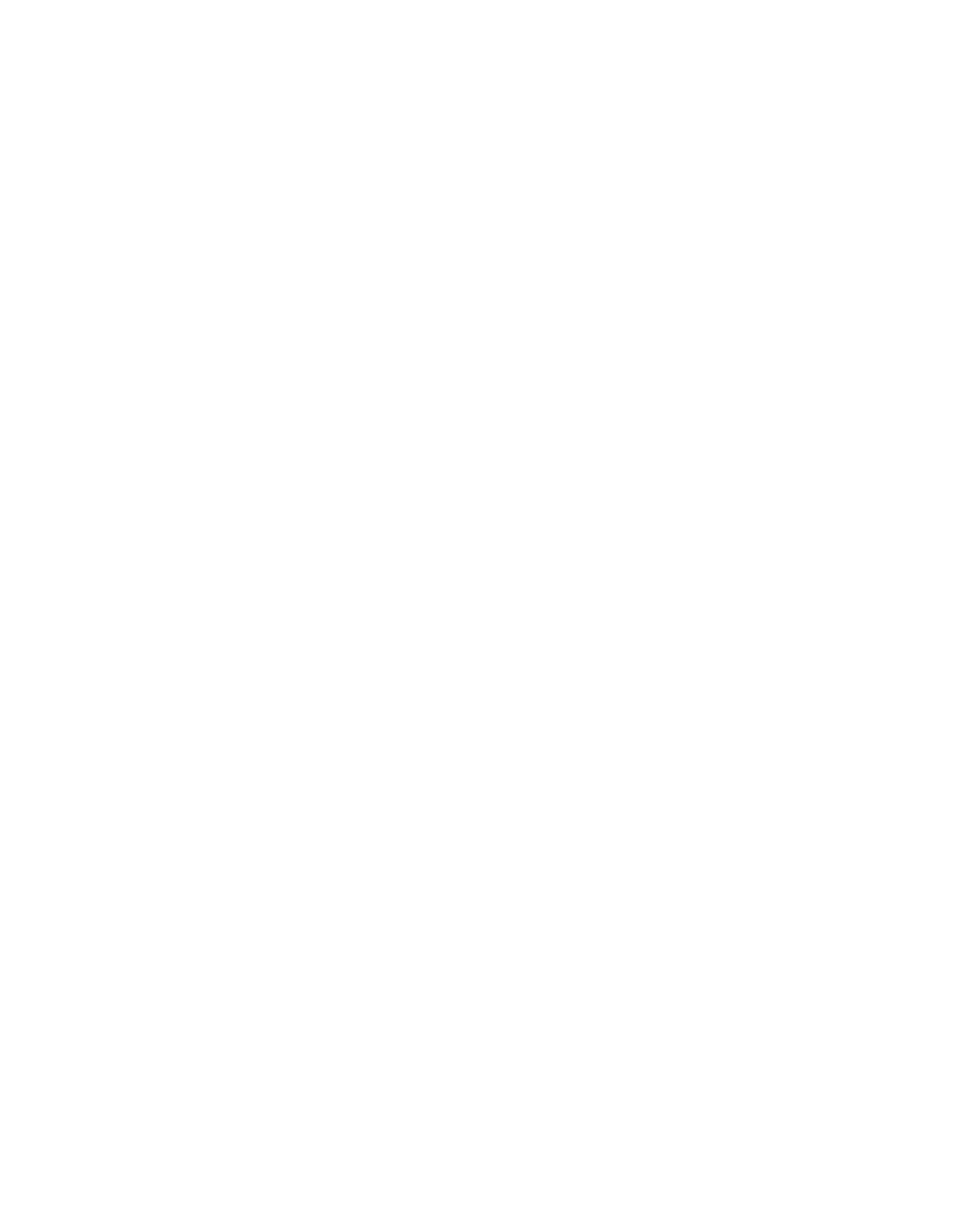
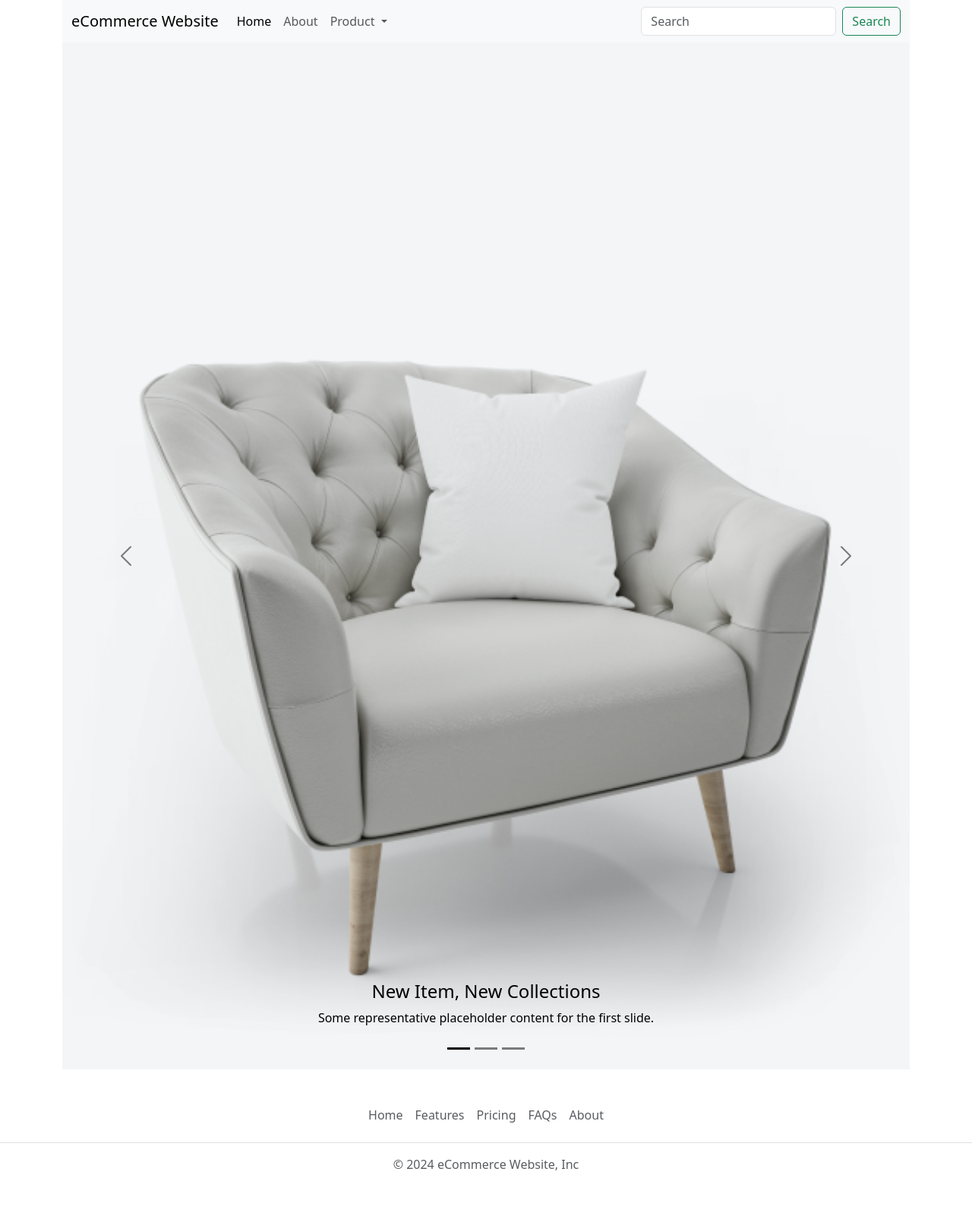
Before and after one commit to ahmedhuyu/eCommerceWebsite, a Django app: page / in a window 1280 px wide. Before the commit the page is empty. Shown: the whole page at 76% size. Before the commit the page ends 800 px from the top, so only its background shows below. Run offline with Django 5.2, Linux system fonts and the light colour scheme.

Commit message:
statics, templates and home pages

```diff
--- a/eCommerceWebsite/settings.py
+++ b/eCommerceWebsite/settings.py
@@ -118,6 +118,10 @@ USE_TZ = True
 # https://docs.djangoproject.com/en/5.1/howto/static-files/
 
 STATIC_URL = 'static/'
+STATIC_ROOT = os.path.join(BASE_DIR, 'static')
+STATICFILES_DIRS = [
+    os.path.join(BASE_DIR, 'eCommerceWebsite/static')
+]
 
 # Default primary key field type
 # https://docs.djangoproject.com/en/5.1/ref/settings/#default-auto-field
--- a/templates/products/base.html
+++ b/templates/products/base.html
@@ -0,0 +1,65 @@
+{% load static %}
+
+<!doctype html>
+<html lang="en">
+  <head>
+    <meta charset="utf-8">
+    <meta name="viewport" content="width=device-width, initial-scale=1">
+    <title>eCommerce Website</title>
+    <link href="https://cdn.jsdelivr.net/npm/bootstrap@5.3.3/dist/css/bootstrap.min.css" rel="stylesheet" integrity="sha384-QWTKZyjpPEjISv5WaRU9OFeRpok6YctnYmDr5pNlyT2bRjXh0JMhjY6hW+ALEwIH" crossorigin="anonymous">
+  </head>
+  <body>
+    <div class="container">
+      <nav class="navbar navbar-expand-lg bg-body-tertiary">
+        <div class="container-fluid">
+          <a class="navbar-brand" href="#">eCommerce Website</a>
+          <button class="navbar-toggler" type="button" data-bs-toggle="collapse" data-bs-target="#navbarSupportedContent" aria-controls="navbarSupportedContent" aria-expanded="false" aria-label="Toggle navigation">
+            <span class="navbar-toggler-icon"></span>
+          </button>
+          <div class="collapse navbar-collapse" id="navbarSupportedContent">
+            <ul class="navbar-nav me-auto mb-2 mb-lg-0">
+              <li class="nav-item">
+                <a class="nav-link active" aria-current="page" href="{% url 'home'%}">Home</a>
+              </li>
+              <li class="nav-item">
+                <a class="nav-link" href="#">About</a>
+              </li>
+              <li class="nav-item dropdown">
+                <a class="nav-link dropdown-toggle" href="#" role="button" data-bs-toggle="dropdown" aria-expanded="false">
+                  Product
+                </a>
+                <ul class="dropdown-menu">
+                  <li><a class="dropdown-item" href="{% url 'products'%}">Electronics</a></li>
+                  <li><a class="dropdown-item" href="#">Furniture</a></li>
+                  <li><a class="dropdown-item" href="#">Clothes</a></li>
+                </ul>
+              </li>
+              <li class="nav-item">
+                <a class="nav-link disabled" aria-disabled="true"></a>
+              </li>
+            </ul>
+            <form class="d-flex" role="search">
+              <input class="form-control me-2" type="search" placeholder="Search" aria-label="Search">
+              <button class="btn btn-outline-success" type="submit">Search</button>
+            </form>
+          </div>
+        </div>
+      </nav>
+    </div>
+
+    {% block content %}
+    {% endblock %}
+
+    <footer class="py-3 my-4">
+      <ul class="nav justify-content-center border-bottom pb-3 mb-3">
+        <li class="nav-item"><a href="{% url 'home' %}" class="nav-link px-2 text-body-secondary">Home</a></li>
+        <li class="nav-item"><a href="#" class="nav-link px-2 text-body-secondary">Features</a></li>
+        <li class="nav-item"><a href="#" class="nav-link px-2 text-body-secondary">Pricing</a></li>
+        <li class="nav-item"><a href="#" class="nav-link px-2 text-body-secondary">FAQs</a></li>
+        <li class="nav-item"><a href="#" class="nav-link px-2 text-body-secondary">About</a></li>
+      </ul>
+      <p class="text-center text-body-secondary">© 2024 eCommerce Website, Inc</p>
+    </footer>
+    <script src="https://cdn.jsdelivr.net/npm/bootstrap@5.3.3/dist/js/bootstrap.bundle.min.js" integrity="sha384-YvpcrYf0tY3lHB60NNkmXc5s9fDVZLESaAA55NDzOxhy9GkcIdslK1eN7N6jIeHz" crossorigin="anonymous"></script>
+  </body>
+</html>
--- a/templates/products/home.html
+++ b/templates/products/home.html
@@ -0,0 +1,45 @@
+{% extends 'products/base.html' %}
+{% load static %}
+
+{% block content %}
+<div class="container">
+    <div id="carouselExampleDark" class="carousel carousel-dark slide">
+        <div class="carousel-indicators">
+          <button type="button" data-bs-target="#carouselExampleDark" data-bs-slide-to="0" class="active" aria-current="true" aria-label="Slide 1"></button>
+          <button type="button" data-bs-target="#carouselExampleDark" data-bs-slide-to="1" aria-label="Slide 2"></button>
+          <button type="button" data-bs-target="#carouselExampleDark" data-bs-slide-to="2" aria-label="Slide 3"></button>
+        </div>
+        <div class="carousel-inner">
+          <div class="carousel-item active" data-bs-interval="10000">
+            <img src="{% static 'images/furniture.png'%}" class="d-block w-100" alt="...">
+            <div class="carousel-caption d-none d-md-block">
+              <h4>New Item, New Collections</h4>
+              <p>Some representative placeholder content for the first slide.</p>
+            </div>
+          </div>
+          <div class="carousel-item" data-bs-interval="2000">
+            <img src="{% static 'images/clothe.png'%}" class="d-block w-100" alt="...">
+            <div class="carousel-caption d-none d-md-block">
+              <h5>40% off</h5>
+              <p>Spring / Summer Clothing</p>
+            </div>
+          </div>
+          <div class="carousel-item">
+            <img src="{% static 'images/electronic.png'%}" class="d-block w-100" alt="...">
+            <div class="carousel-caption d-none d-md-block">
+              <h5>Buy 1 and get 1 free</h5>
+              <p>Some representative placeholder content for the third slide.</p>
+            </div>
+          </div>
+        </div>
+        <button class="carousel-control-prev" type="button" data-bs-target="#carouselExampleDark" data-bs-slide="prev">
+          <span class="carousel-control-prev-icon" aria-hidden="true"></span>
+          <span class="visually-hidden">Previous</span>
+        </button>
+        <button class="carousel-control-next" type="button" data-bs-target="#carouselExampleDark" data-bs-slide="next">
+          <span class="carousel-control-next-icon" aria-hidden="true"></span>
+          <span class="visually-hidden">Next</span>
+        </button>
+    </div>
+</div>
+{% endblock %}
--- a/templates/products/products.html
+++ b/templates/products/products.html
@@ -1,3 +1,6 @@
+{% extends 'products/base.html' %}
+{% load static %}
+
 <!DOCTYPE html>
 <html lang="en">
 <head>
```
Also changed, not shown: eCommerceWebsite/static/images/clothe.png (added), eCommerceWebsite/static/images/electronic.png (added), eCommerceWebsite/static/images/furniture.png (added).
